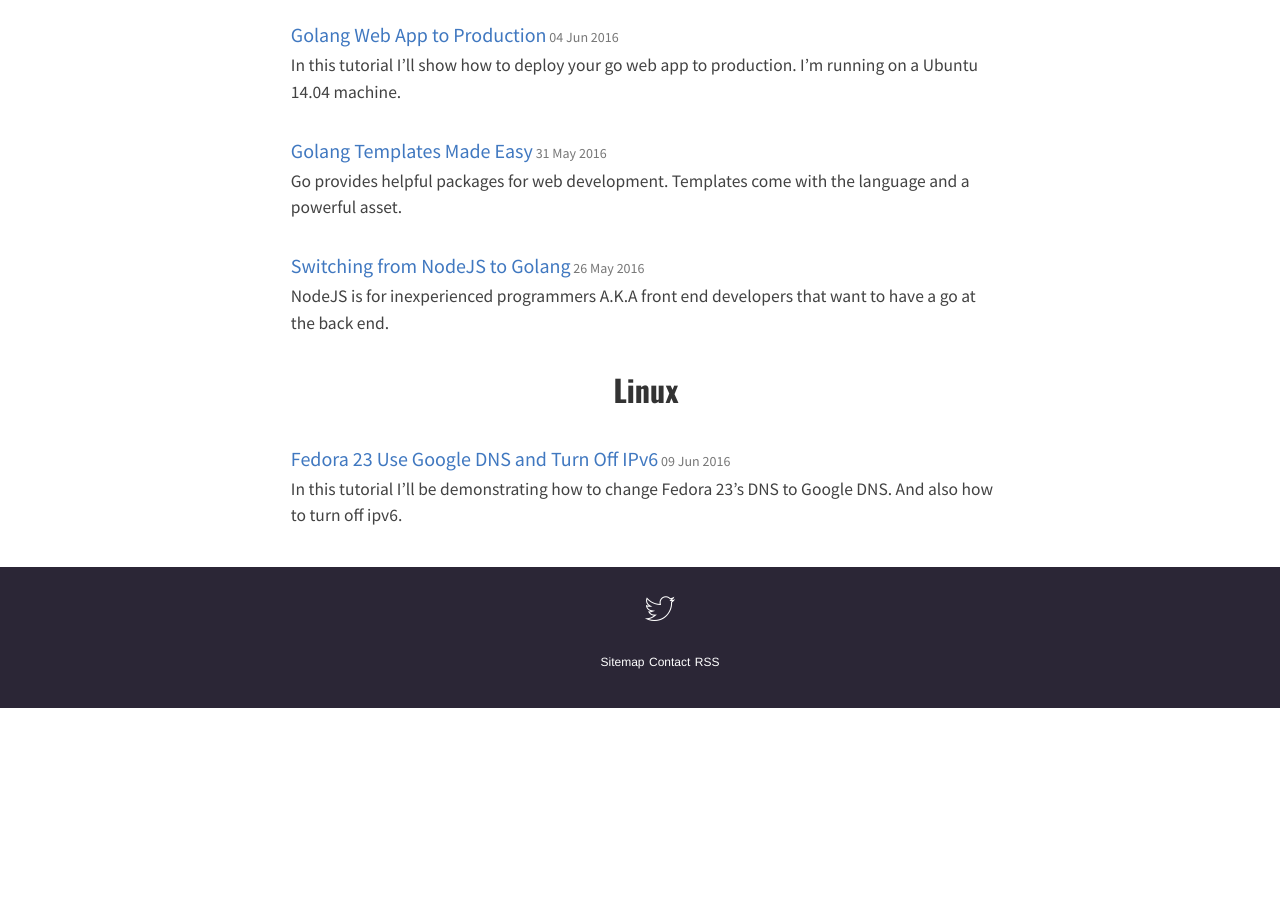
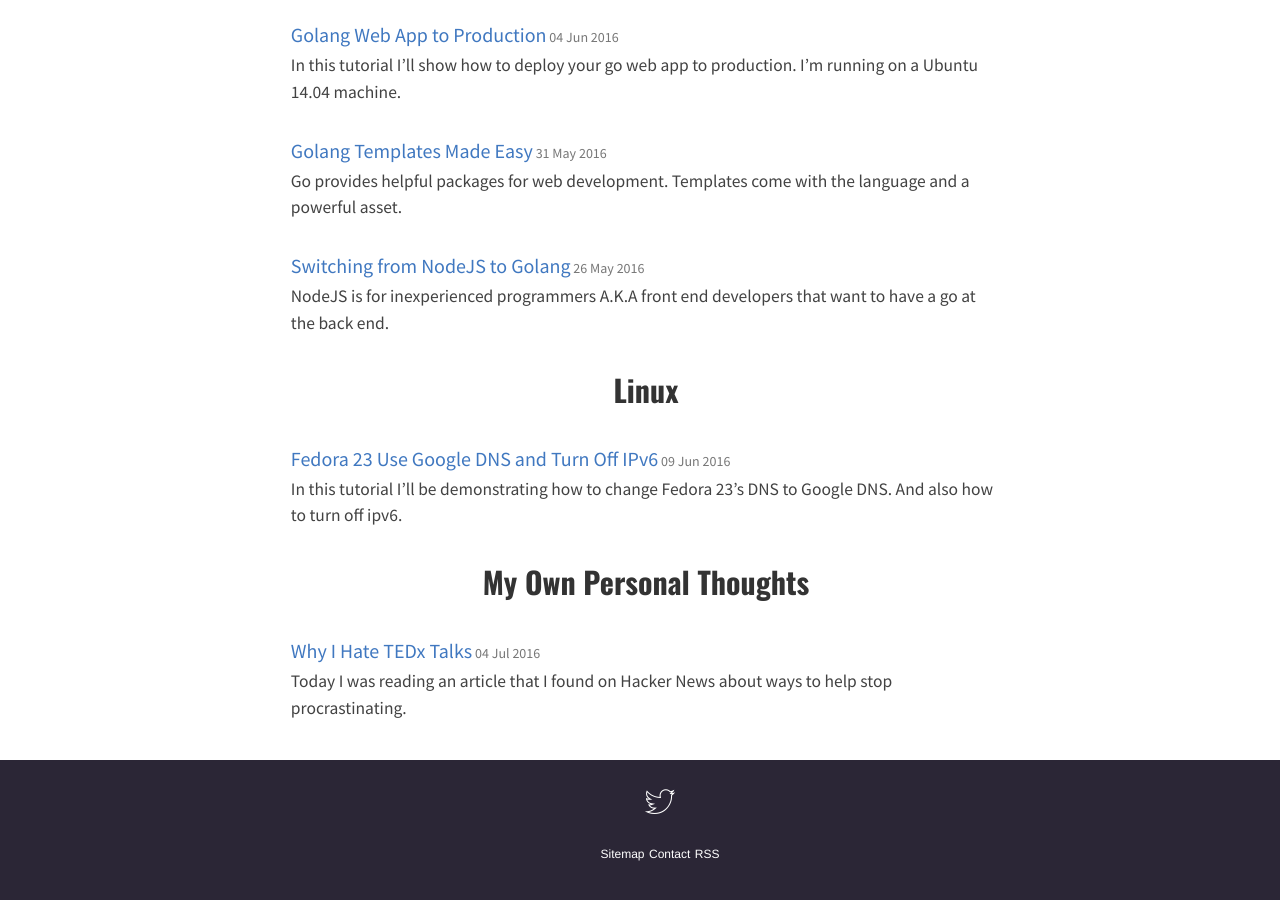
Before and after one commit to xDinomode/Dinosaurscode, a Jekyll site: the page built from posts.md, in a window 1280 px wide and 900 px high, scrolled down 4783 px. Built offline with Jekyll 4.4.1, drawn with Linux system fonts in a browser that asks for light colours; some web fonts are replaced; before the commit the page ends 5491 px from its top, so only the background shows below that.

Commit message:
new post Why I hate TEDx talks

```diff
--- /dev/null
+++ b/_posts/2016-07-04-why-i-hate-tedx-talks.md
@@ -0,0 +1,27 @@
+---
+layout: post
+title: "Why I Hate TEDx Talks"
+description: "A bloggers rant on his disdain for TEDx talks."
+category: thoughts
+---
+
+Today I was reading an article that I found on Hacker News about ways to help stop procrastinating.
+
+<!--more-->
+
+On another tab in my Firefox browser I was listening to a TEDx Talk that I randomly clicked on out of boredom.
+
+Right then it hit me. "I'm reading an article about how not to procrastinate while watching a video that is the king of procrastination."
+
+There's nothing wrong with the content of TEDx Talks but it's this illusion
+that somehow watching these videos will improve your life in some way.
+
+No. You wont become a millionaire by watching a one hour talk by a millionaire.
+
+Why? Because you have to set achievable goals that you actually want to accomplish. And goals are not accomplished by watching a TEDx talk.
+
+These videos give off the impression that there's an easy route for anything. WRONG.
+
+If you want to do something then set a goal with a deadline. And stick to that goal no matter what.
+
+<h1><s>im</s>possible</h1>
--- a/posts.md
+++ b/posts.md
@@ -73,3 +73,11 @@ title: "Posts"
 <div class="posts-list-excerpt">{{ post.excerpt }}</div>
 </div>
 {% endfor %}
+
+# My Own Personal Thoughts
+{% for post in site.categories["thoughts"] %}
+<div class="posts">
+  <p class = "post-list"><a href="{{ post.url }}">{{ post.title }}</a><span class = "post-meta"> {{ post.date | date_to_string }}</span></p>
+<div class="posts-list-excerpt">{{ post.excerpt }}</div>
+</div>
+{% endfor %}
```
